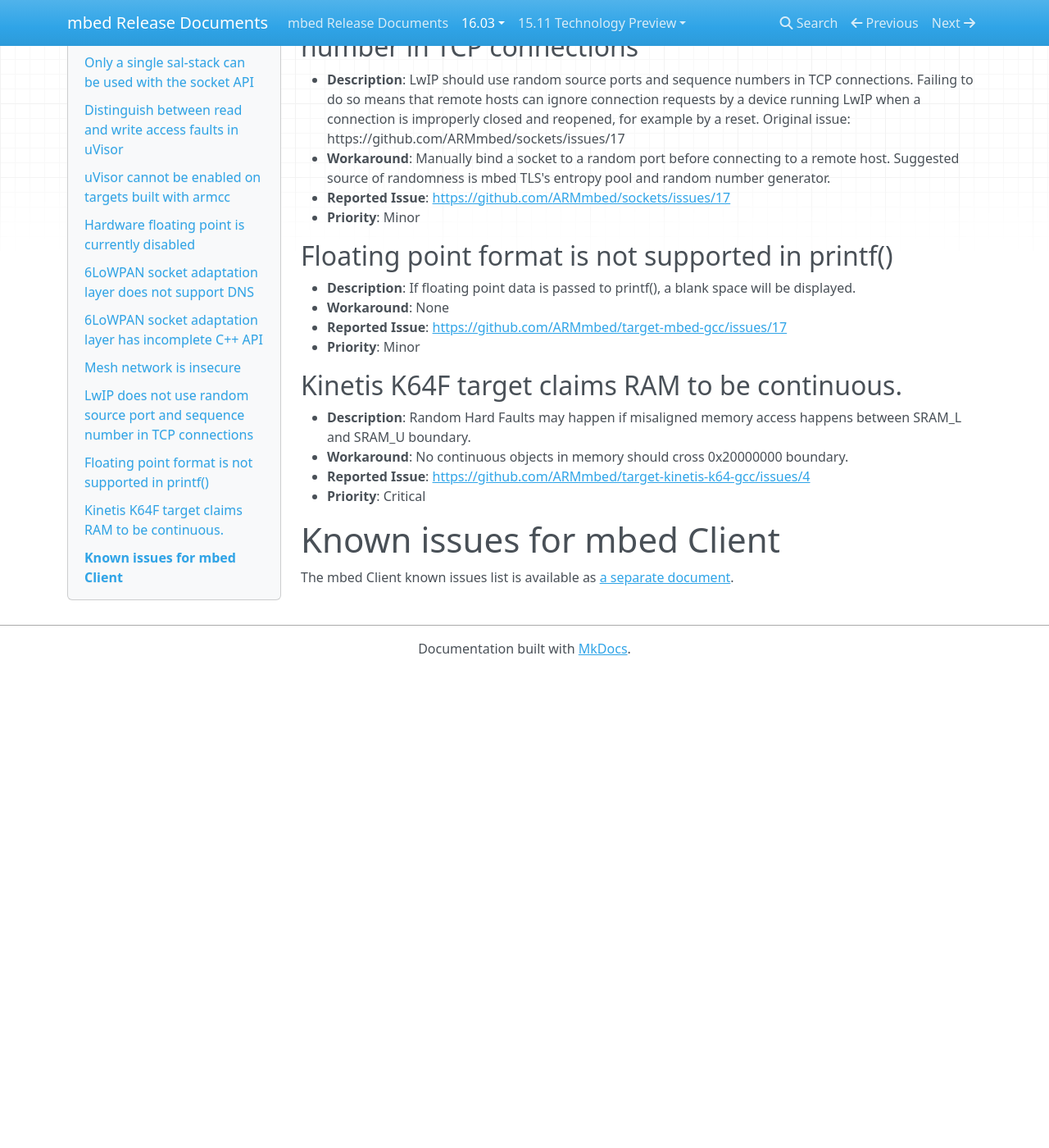
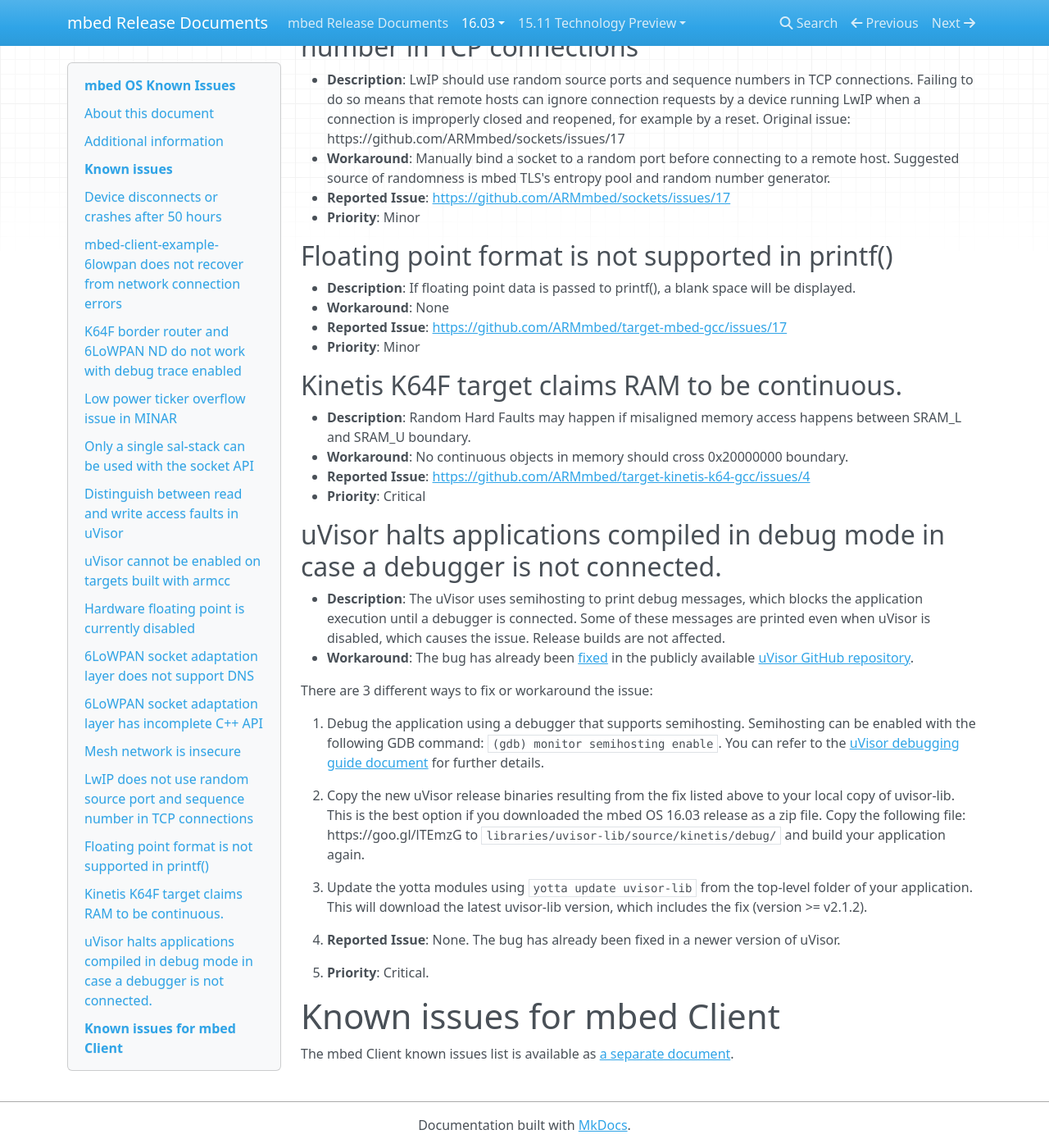
Before and after one commit to kurtace72/mbed_os_release_notes, an MkDocs documentation site: the page built from Docs/16_03/mbed_OS/Known_Issues.md, in a window 1280 px wide and 1400 px high, scrolled down 3276 px. Shown: the whole window at 82% size. Built offline with MkDocs 1.6.1, drawn with Linux system fonts in a browser that asks for light colours; nearby versions of some CDN libraries; old or Windows-style settings are respelled for this version of MkDocs; before the commit the page ends 4095 px from its top, so only the background shows below that.

Commit message:
Add new uVisor known issue
This change is done manually to make sure it goes into the document ASAP — Thank you for your understanding. The corresponding Jira issue is done in such a way that future automatic creations of the same file will produce the same text.

```diff
--- a/Docs/16_03/mbed_OS/Known_Issues.md
+++ b/Docs/16_03/mbed_OS/Known_Issues.md
@@ -115,6 +115,22 @@ Other tools such as [yotta](https://github.com/ARMmbed/yotta) and [Greentea](htt
 * **Reported Issue**: [https://github.com/ARMmbed/target-kinetis-k64-gcc/issues/4](https://github.com/ARMmbed/target-kinetis-k64-gcc/issues/4)
 * **Priority**: Critical
 
+## uVisor halts applications compiled in debug mode in case a debugger is not connected.
+
+* **Description**: The uVisor uses semihosting to print debug messages, which blocks the application execution until a debugger is connected. Some of these messages are printed even when uVisor is disabled, which causes the issue. Release builds are not affected.
+* **Workaround**: The bug has already been [fixed](https://github.com/ARMmbed/uvisor/commit/6b5990d8148aeeef508283b151462b67cb9bd306) in the publicly available [uVisor GitHub repository](https://github.com/ARMmbed/uvisor/).
+
+There are 3 different ways to fix or workaround the issue:
+
+1. Debug the application using a debugger that supports semihosting. Semihosting can be enabled with the following GDB command: `(gdb) monitor semihosting enable`. You can refer to the [uVisor debugging guide document](https://github.com/ARMmbed/uvisor/blob/master/docs/DEBUGGING.md#enabling-runtime-messages) for further details.
+
+2. Copy the new uVisor release binaries resulting from the fix listed above to your local copy of uvisor-lib. This is the best option if you downloaded the mbed OS 16.03 release as a zip file. Copy the following file: https://goo.gl/lTEmzG to `libraries/uvisor-lib/source/kinetis/debug/` and build your application again.
+
+3. Update the yotta modules using `yotta update uvisor-lib` from the top-level folder of your application. This will download the latest uvisor-lib version, which includes the fix (version >= v2.1.2).
+
+* **Reported Issue**: None. The bug has already been fixed in a newer version of uVisor.
+* **Priority**: Critical.
+
 # Known issues for mbed Client
 
 The mbed Client known issues list is available as [a separate document](../mbed_Client/Known_Issues.md).
```
